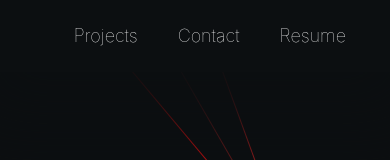
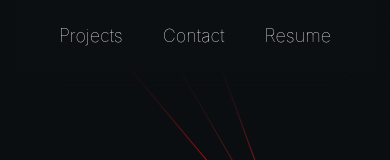
Before and after one commit to brunoestevinho/personal-webpage, a React (Create React App) app: page / in a window 390 px wide. Shown: the top 160 px of the page. Built offline with nearby package versions, Linux system fonts and the light colour scheme.

Commit message:
header fix

```diff
--- a/src/App.css
+++ b/src/App.css
@@ -138,7 +138,7 @@ a {
   border-radius: 3px;
   font-size: 10px;
   font-weight: bold;
-  bottom: 5px;
+  top: 5px;
   left: 5px;
   letter-spacing: 1px;
   padding: 5px;
@@ -243,10 +243,12 @@ a {
   }
 
   .timeline-item-content .tag {
-    width: calc(35% - 10px);
+    width: calc(40% - 10px);
     left: auto;
     right: 5px;
     text-align: center;
+    top: auto;
+    bottom: 5px;
   }
 
   .timeline-item-content time {
--- a/src/components/header.js
+++ b/src/components/header.js
@@ -4,14 +4,13 @@ import { Link } from "react-scroll";
 
 const Header = () => {
   return (
-    <nav className="p-6 text-center text-white flex flex-row md:text-xl ">
-      <div className="ml-auto font-thin">
+    <nav className="p-6 ml-auto mr-auto sm:mr-0 text-white flex flex-row md:text-xl ">
+      <div className="font-thin">
         <Link
           to="projects"
           spy={true}
           smooth={true}
-          className="py-1 px-5 cursor-pointer hover:text-red-600
-            "
+          className="py-1 px-5 cursor-pointer hover:text-red-600 duration-500 ease-in-out"
         >
           Projects
         </Link>
@@ -21,8 +20,7 @@ const Header = () => {
           to="contact"
           spy={true}
           smooth={true}
-          className="py-1 px-5 cursor-pointer hover:text-red-600
-            "
+          className="py-1 px-5 cursor-pointer hover:text-red-600 duration-500 ease-in-out"
         >
           Contact
         </Link>
@@ -32,7 +30,7 @@ const Header = () => {
           href="./Resume.pdf"
           target="_blank"
           rel="noreferrer"
-          className="py-1 px-5 hover:text-red-600"
+          className="py-1 px-5 hover:text-red-600 duration-500 ease-in-out"
         >
           Resume
         </a>
--- a/tailwind.config.js
+++ b/tailwind.config.js
@@ -5,7 +5,7 @@ module.exports = {
     extend: {},
   },
   variants: {
-    extend: {},
+    extend: { transitionDuration: ["responsive"] },
   },
   plugins: [],
 };
```
Also changed, not shown: 1 other file (tests, documents, lock files or other folders).
